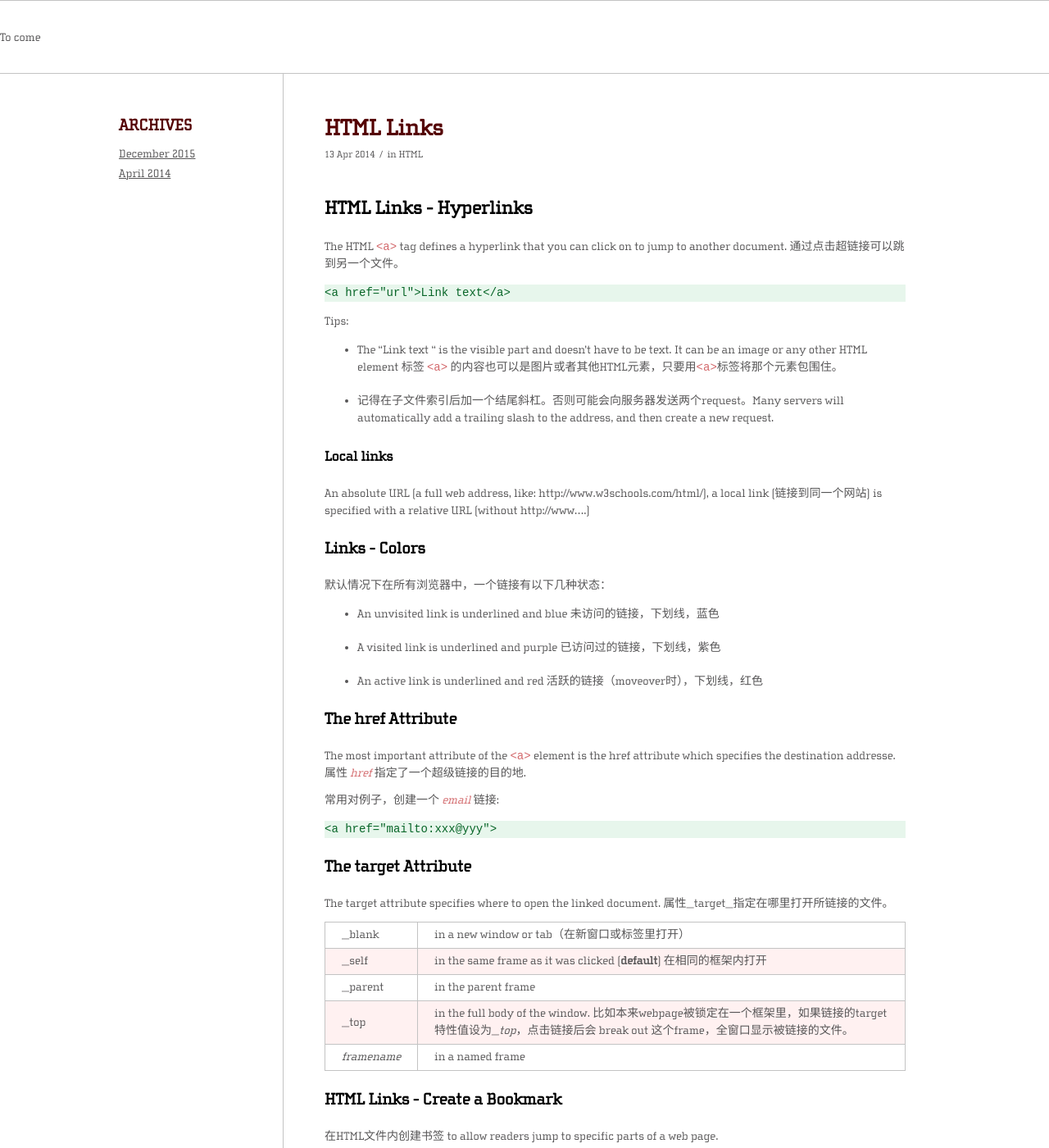
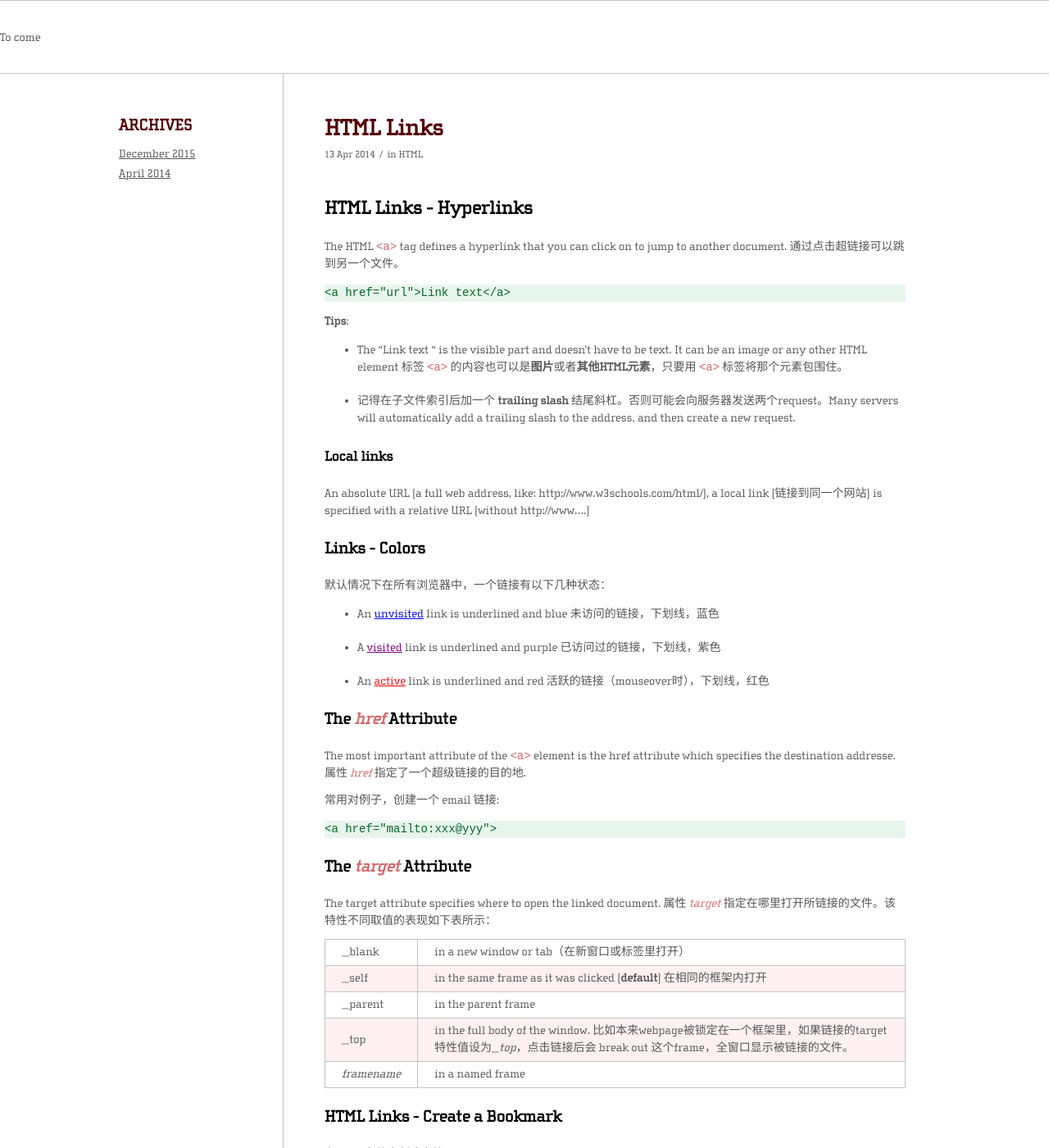
Before and after one commit to Vivi-wu/dive-into-web, a Jekyll site: the page built from _posts/2014-04-13-HTML-Links.markdown, in a window 1280 px wide and 1400 px high. Shown: the whole window at 82% size. Built offline with Jekyll 4.4.1, drawn with Linux system fonts in a browser that asks for light colours; nearby versions of some CDN libraries; some of the changed text lies outside the part shown.

Commit message:
Fix content formatting for existing posts

```diff
--- a/_posts/2014-04-13-HTML-Links.markdown
+++ b/_posts/2014-04-13-HTML-Links.markdown
@@ -8,11 +8,13 @@ The HTML `<a>` tag defines a hyperlink that you can click on to jump to another
 
     <a href="url">Link text</a>
 
-Tips:
+**Tips**:
 
 + The "Link text " is the visible part and doesn't have to be text. It can be an image or any other HTML element
-标签 `<a>` 的内容也可以是图片或者其他HTML元素，只要用`<a>`标签将那个元素包围住。
-+ 记得在子文件索引后加一个结尾斜杠。否则可能会向服务器发送两个request。Many servers will automatically add a trailing slash to the address, and then create a new request.
+标签 `<a>` 的内容也可以是**图片**或者**其他HTML元素**，只要用 `<a>` 标签将那个元素包围住。
++ 记得在子文件索引后加一个 **trailing slash** 结尾斜杠。否则可能会向服务器发送两个request。Many servers will automatically add a trailing slash to the address, and then create a new request.
+
+<!--more-->
 
 #### Local links
 
@@ -22,22 +24,22 @@ An absolute URL (a full web address, like: http://www.w3schools.com/html/), a lo
 
 默认情况下在所有浏览器中，一个链接有以下几种状态：
 
-+ An unvisited link is underlined and blue 未访问的链接，下划线，蓝色
-+ A visited link is underlined and purple 已访问过的链接，下划线，紫色
-+ An active link is underlined and red 活跃的链接（moveover时），下划线，红色
++ An <span style="color:blue;text-decoration:underline;">unvisited</span> link is underlined and blue 未访问的链接，下划线，蓝色
++ A <span style="color:purple;text-decoration:underline;">visited</span> link is underlined and purple 已访问过的链接，下划线，紫色
++ An <span style="color:red;text-decoration:underline;">active</span> link is underlined and red 活跃的链接（mouseover时），下划线，红色
 
-### The href Attribute
+### The _href_ Attribute
 
 The most important attribute of the `<a>` element is the href attribute which specifies the destination addresse.
 属性 _href_ 指定了一个超级链接的目的地.
 
-常用对例子，创建一个 _email_ 链接:
+常用对例子，创建一个 email 链接:
 
     <a href="mailto:xxx@yyy">
 
-### The target Attribute
+### The _target_ Attribute
 
-The target attribute specifies where to open the linked document. 属性_target_指定在哪里打开所链接的文件。
+The target attribute specifies where to open the linked document. 属性 _target_ 指定在哪里打开所链接的文件。该特性不同取值的表现如下表所示：
 
 <table>
   <tbody>
@@ -63,7 +65,7 @@ The target attribute specifies where to open the linked document. 属性_target_
 
 在HTML文件内创建书签 to allow readers jump to specific parts of a web page.
 
-首先在目标元素上添加id特性，
+首先在目标元素上添加 _id_ 特性，
 
     <a id="tips">Useful Tips Section</a>
 
```
Also changed, not shown: _posts/2014-04-13-HTML-Quotation-Citation-Elements-Comments.markdown (+6 -5 lines).
